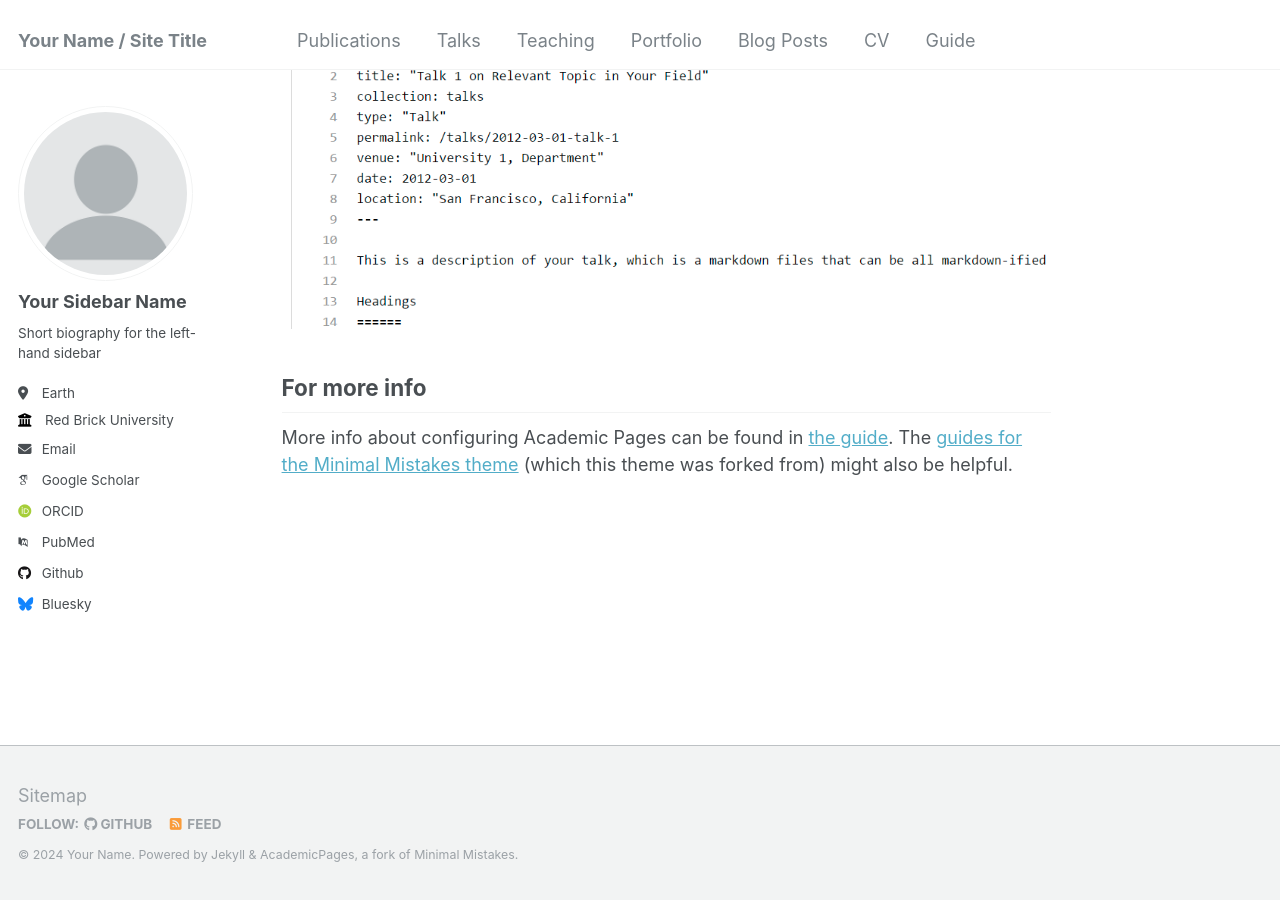
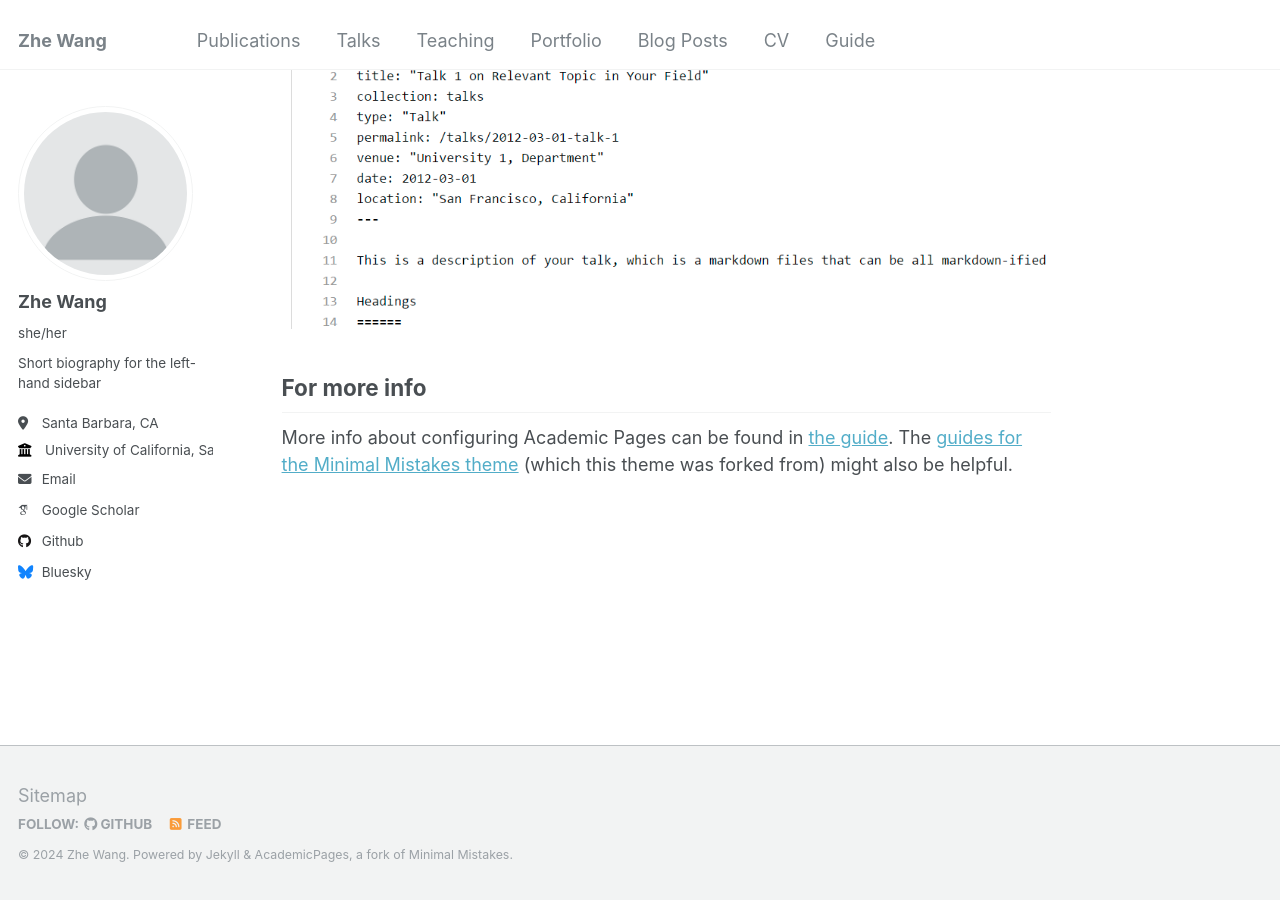
Before and after one commit to zhe-nceasUCSB/zhe-nceasUCSB.github.io, a Jekyll site: the page built from _pages/about.md, in a window 1280 px wide and 900 px high, scrolled down 2660 px. Built offline with Jekyll 4.4.1, drawn with Linux system fonts in a browser that asks for light colours; some web fonts are replaced.

Commit message:
Update _config.yml

```diff
--- a/_config.yml
+++ b/_config.yml
@@ -8,13 +8,13 @@
 
 # Basic Site Settings
 locale                   : "en-US"
-title                    : "Your Name / Site Title"
+title                    : "Zhe Wang"
 title_separator          : "-"
-name                     : &name "Your Name"
+name                     : &name "Zhe Wang"
 description              : &description "personal description"
-url                      : https://academicpages.github.io # the base hostname & protocol for your site e.g. "https://mmistakes.github.io"
+url                      : https://zhe-nceasUCSB.github.io # the base hostname & protocol for your site e.g. "https://mmistakes.github.io"
 baseurl                  : "" # the subpath of your site, e.g. "/blog"
-repository               : "academicpages/academicpages.github.io"
+repository               : "zhe-nceasUCSB/zhe-nceasUCSB.github.io"
 
 # Site Author - The following control what appear as part of the author content on the side bar.
 #               If a field is blank the icon and link will not appear, otherwise it will be shown.
@@ -22,28 +22,28 @@ repository               : "academicpages/academicpages.github.io"
 author:
   # Biographic information
   avatar           : "profile.png"
-  name             : "Your Sidebar Name"
-  pronouns         : # example: "she/her"
+  name             : "Zhe Wang"
+  pronouns         : "she/her" # example: "she/her"
   bio              : "Short biography for the left-hand sidebar"
-  location         : "Earth"
-  employer         : "Red Brick University"
+  location         : "Santa Barbara, CA"
+  employer         : "University of California, Santa Barbara"
   uri              : # URL
-  email            : "none@example.org"
+  email            : "zwang@nceas.ucsb.edu"
 
   # Academic websites
   arxiv            : # URL - Update with the correct link to your profile
-  googlescholar    : "https://scholar.google.com/citations?user=PS_CX0AAAAAJ"
+  googlescholar    : "https://scholar.google.com/citations?user=kaJRZ-YAAAAJ&hl=en"
   impactstory      : # URL
-  orcid            : "http://orcid.org/yourorcidurl"
+  orcid            : # "http://orcid.org/yourorcidurl"
   semantic         : # URL
-  pubmed           : "https://www.ncbi.nlm.nih.gov/pubmed/?term=john+snow"
+  pubmed           : # "https://www.ncbi.nlm.nih.gov/pubmed/?term=john+snow"
   researchgate     : # URL
 
   # Repositories and software development
   bitbucket        : # Username - Update with your username on the site
   codepen          : # Username
   dribbble         : # Username
-  github           : "academicpages"
+  github           : "zhe-nceasUCSB"
   kaggle           : # Username
   stackoverflow    : # User number or user number and name (i.e., use "1" or "1/jeff-atwood")
 
```
